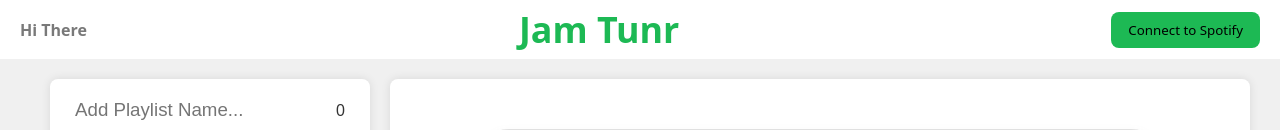
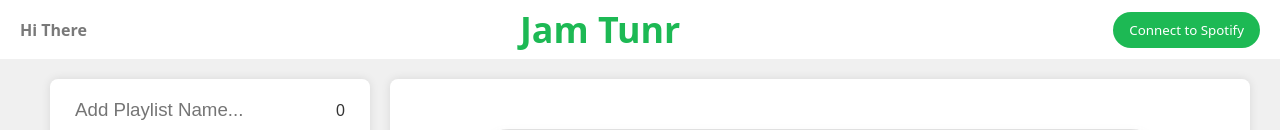
Before and after one commit to Erick-WG/Spotify-Jamr, a React (Vite) app: page / in a window 1280 px wide. Shown: the top 130 px of the page. Built offline with nearby package versions, Linux system fonts and the light colour scheme.

Commit message:
Chore: fix connect button ui to improve visibility as a cta element

```diff
--- /dev/null
+++ b/src/assets/css/ConnectButton.module.css
@@ -0,0 +1,18 @@
+.button {
+    background-color: #1db954;
+    color: #fff;
+    border: none;
+    border-radius: 18px;
+    width: fit-content;
+    height: 36px;
+    display: flex;
+    align-items: center;
+    justify-content: center;
+    cursor: pointer;
+    transition: background-color 0.3s ease;
+}
+
+.button:hover {
+    background-color: #149140;
+    /* color: #333; */
+}
--- a/src/features/access/Connect.jsx
+++ b/src/features/access/Connect.jsx
@@ -1,4 +1,7 @@
 import React from 'react'
+
+// styles
+import styles from '@css/ConnectButton.module.css'
 
 // slice state update for the code verifyer and the auth code genarated here.
 import { saveCodeVerifyer, saveCodeChallenge, saveAuthCode, selectCodeChallenge, selectCodeVerifier, fetchAccessToken } from './accessSlice';
@@ -95,7 +98,7 @@ const Connect = () => {
 
   return (
 
-      <button onClick={handleGetAuthenticationCode}>
+      <button className={styles.button} onClick={handleGetAuthenticationCode}>
         <p>Connect to Spotify</p>
       </button>
   )
```
Also changed, not shown: 1 other file (tests, documents, lock files or other folders).
